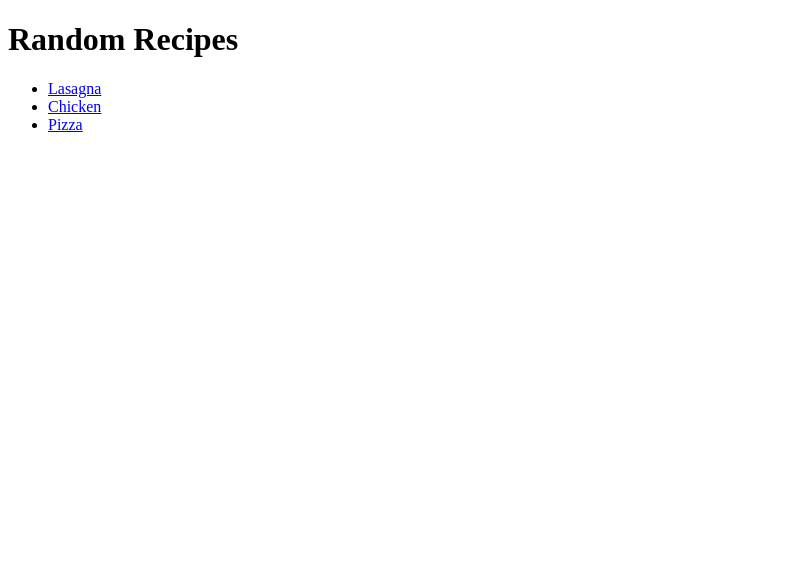
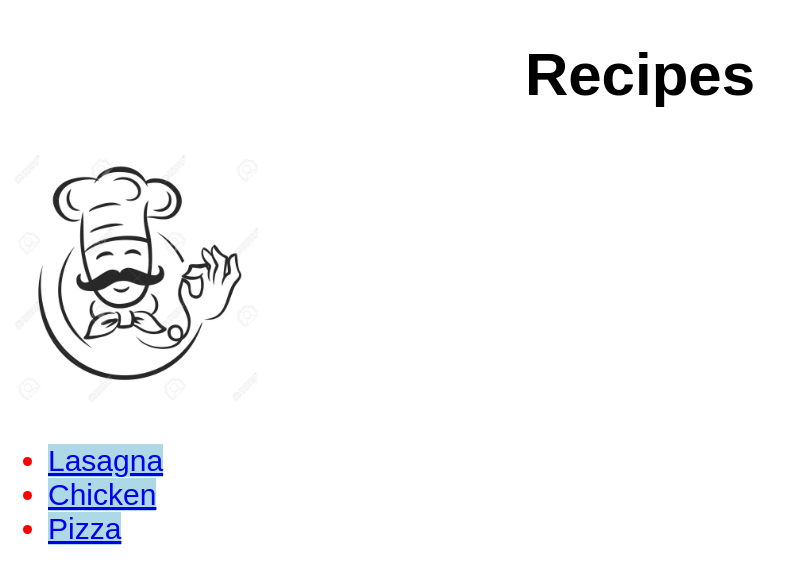
Before and after one commit to akismkn/Recipes-Website, a plain HTML site: page index.html in a window 1280 px wide. Shown: the whole page, without its empty margins (0-808 px from the left). Drawn offline with Linux system fonts and the light colour scheme.

Commit message:
added some CSS.

```diff
--- a/index.html
+++ b/index.html
@@ -4,14 +4,16 @@
     <head>
         <meta charset="UTF-8">
         <title>Recipes</title>
+        <link rel="stylesheet" href="style.css">
     </head>
 
     <body>
-        <h1>Random Recipes</h1>
+        <h1>Recipes</h1>
+        <img class="chef" src="chef.jpg" alt="Chef Icon">
         <ul>
-            <li><a href="recipes/lasagna.html">Lasagna</a></li>
-            <li><a href="recipes/chicken.html">Chicken</a></li>
-            <li><a href="recipes/pizza.html">Pizza</a></li>
+            <li><a class="recipes" href="recipes/lasagna.html">Lasagna</a></li>
+            <li><a class="recipes" href="recipes/chicken.html">Chicken</a></li>
+            <li><a class="recipes" href="recipes/pizza.html">Pizza</a></li>
         </ul>
     </body>
 </html>
--- /dev/null
+++ b/style.css
@@ -0,0 +1,21 @@
+body {
+    font-family: Arial, Helvetica, sans-serif;
+    font-size: 30px;
+}
+
+h1 {
+    text-align: center;
+}
+
+.chef {
+    width: 250px;
+    height: auto;
+}
+
+ul {
+    color: red;
+}
+
+.recipes {
+    background-color: lightblue;
+}
```
Also changed, not shown: chef.jpg (added).
